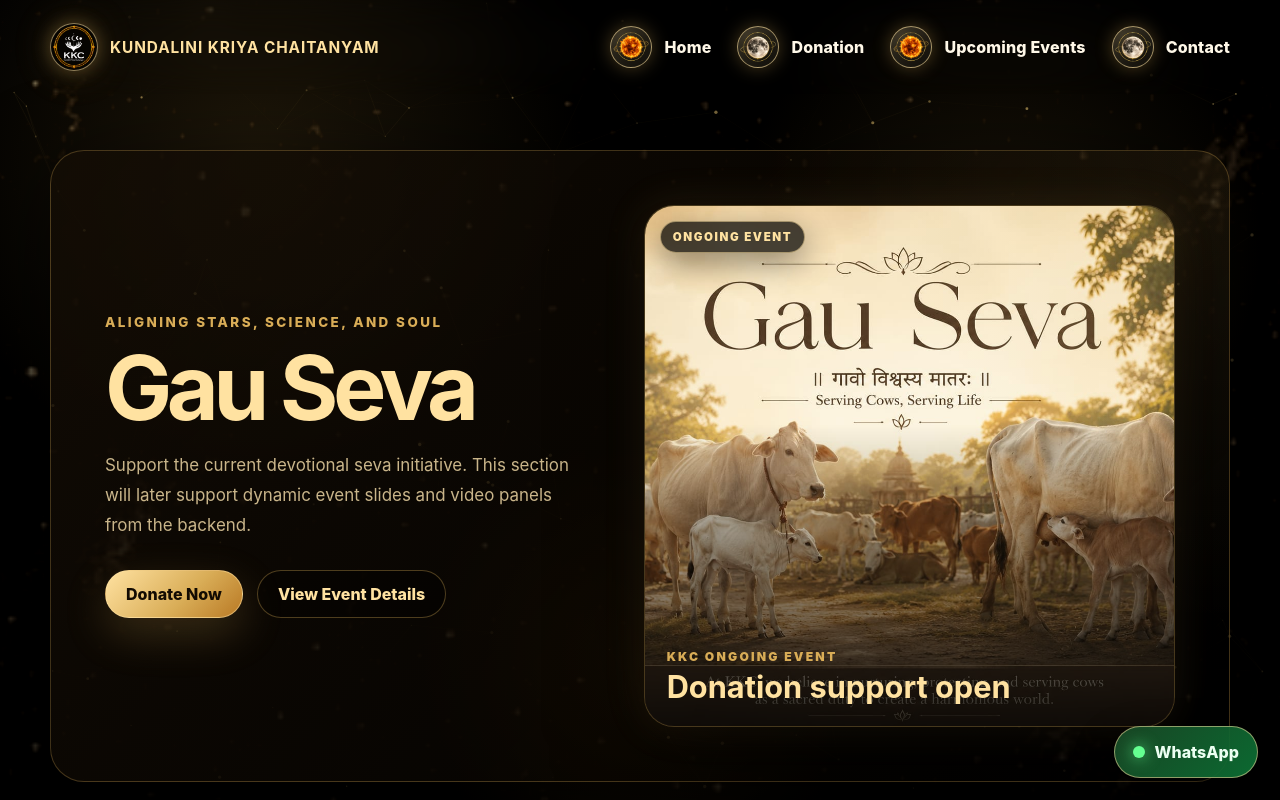
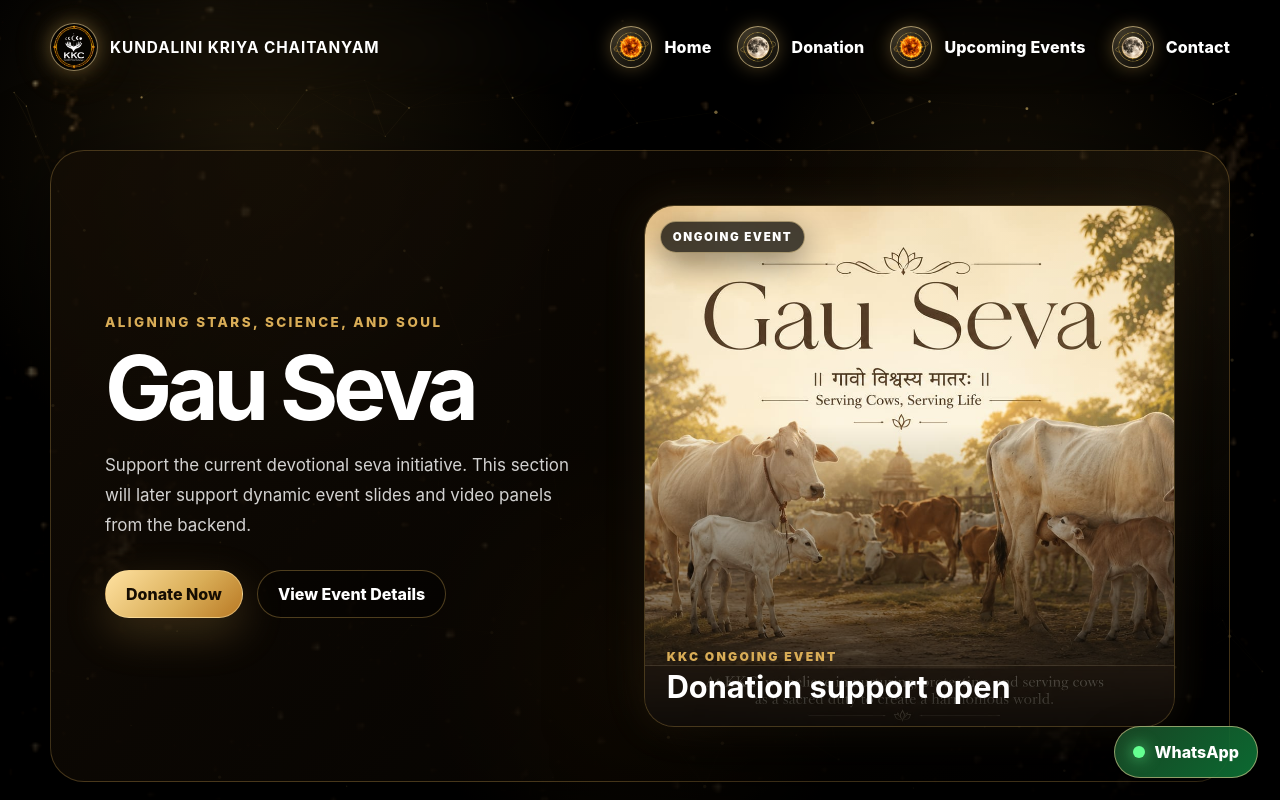
Before and after one commit to naadidesignsin-crypto/kkc-frontend, a React (Vite) app: page / in a window 1280 px wide. Shown: the top 800 px of the page. Built offline with nearby package versions, Linux system fonts and the light colour scheme.

Commit message:
2 commit

```diff
--- a/src/index.css
+++ b/src/index.css
@@ -1430,3 +1430,105 @@ h3 {
     grid-template-columns: 1fr;
   }
 }
+
+/* =========================
+   CLIENT REQUEST: WHITE FONT
+========================= */
+
+:root {
+  --text: #ffffff;
+  --muted: rgba(255, 255, 255, 0.82);
+  --gold-light: #ffffff;
+}
+
+/* Main readable content */
+body,
+h1,
+h2,
+h3,
+p,
+span,
+label,
+input,
+select,
+textarea,
+button,
+a {
+  color: #ffffff;
+}
+
+/* Paragraphs and descriptions */
+.hero-copy,
+.contact-copy,
+.info-card p,
+.section-heading h2 + p,
+.event-content p,
+.event-card p,
+.contact-form label {
+  color: rgba(255, 255, 255, 0.82);
+}
+
+/* Headings */
+h1,
+h2,
+h3,
+.section-heading h2,
+.event-content h3,
+.info-card h3,
+.contact-card h2 {
+  color: #ffffff;
+}
+
+/* Navbar */
+.brand-text,
+.nav-links a,
+.nav-link,
+.nav-links .nav-link {
+  color: #ffffff;
+}
+
+/* Keep small section labels gold for premium look */
+.eyebrow {
+  color: var(--gold);
+}
+
+/* Keep primary button text readable */
+.primary-btn,
+.full-btn {
+  color: #160d02;
+}
+
+/* Keep secondary button text white */
+.secondary-btn {
+  color: #ffffff;
+}
+
+/* Form placeholders */
+.contact-form input::placeholder,
+.contact-form textarea::placeholder {
+  color: rgba(255, 255, 255, 0.58);
+}
+
+/* Select dropdown text */
+.contact-form select {
+  color: #ffffff;
+}
+
+.contact-form option {
+  color: #111111;
+  background: #ffffff;
+}
+
+/* Planet and event labels */
+.planet-card,
+.planet-card span,
+.event-content,
+.event-content span {
+  color: #ffffff;
+}
+
+/* WhatsApp button remains readable */
+.whatsapp-panel,
+.whatsapp-panel span {
+  color: #ffffff;
+}
```
